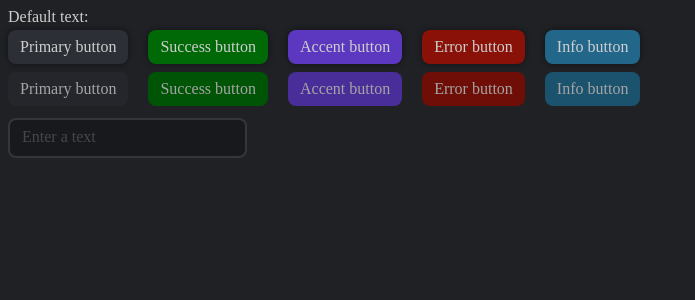
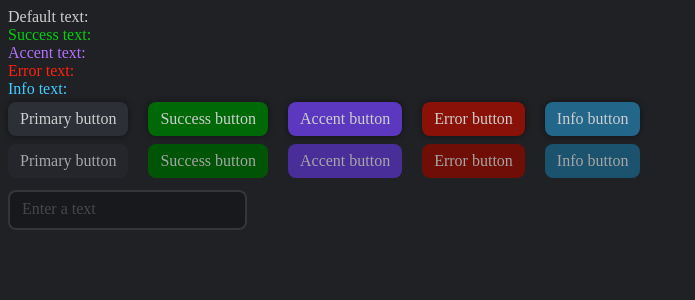
Before and after one commit to Crinax/cryptography, a Vue app: page /components in a window 1280 px wide. Shown: the top 300 px of the page, without its empty margins (0-695 px from the left). Built offline with nearby package versions, Linux system fonts and the light colour scheme.

Commit message:
feat(app-text): add colors for app-input

```diff
--- a/src/components/AppText.vue
+++ b/src/components/AppText.vue
@@ -1,11 +1,27 @@
 <script setup lang="ts">
+import { computed } from 'vue';
+
 export interface AppTextSlots {
   default?(): string;
 }
+
+export interface AppTextProps {
+  kind?: 'primary' | 'success' | 'accent' | 'error' | 'info';
+}
+
+const props = withDefaults(defineProps<AppTextProps>(), {
+  kind: 'primary',
+});
+
+const textClasses = computed(() => ({
+  'app-text': true,
+  [`app-text__${props.kind}`]: props.kind !== 'primary',
+  'app-text__high-brightness': props.kind !== 'primary',
+}));
 </script>
 
 <template>
-  <p class="app-text">
+  <p :class="textClasses">
     <slot />
   </p>
 </template>
@@ -15,5 +31,25 @@ export interface AppTextSlots {
   margin: 0;
   padding: 0;
   font-size: 16px;
+
+  &__success {
+    color: var(--color__success);
+  }
+
+  &__accent {
+    color: var(--color__accent);
+  }
+
+  &__error {
+    color: var(--color__error);
+  }
+
+  &__info {
+    color: var(--color__info);
+  }
+
+  &__high-brightness {
+    filter: brightness(200%);
+  }
 }
 </style>
--- a/src/views/ComponentView.vue
+++ b/src/views/ComponentView.vue
@@ -11,7 +11,11 @@ const clickEvent = (text: string) => (textComponent.value = text);
 
 <template>
   <div class="app-components simple-text">
-    <AppText>Default text: {{ textComponent }}</AppText>
+    <AppText kind="primary">Default text: {{ textComponent }}</AppText>
+    <AppText kind="success">Success text: {{ textComponent }}</AppText>
+    <AppText kind="accent">Accent text: {{ textComponent }}</AppText>
+    <AppText kind="error">Error text: {{ textComponent }}</AppText>
+    <AppText kind="info">Info text: {{ textComponent }}</AppText>
   </div>
   <div class="app-components buttons">
     <AppButton kind="primary" @click="clickEvent('Primary button')">Primary button</AppButton>
```
